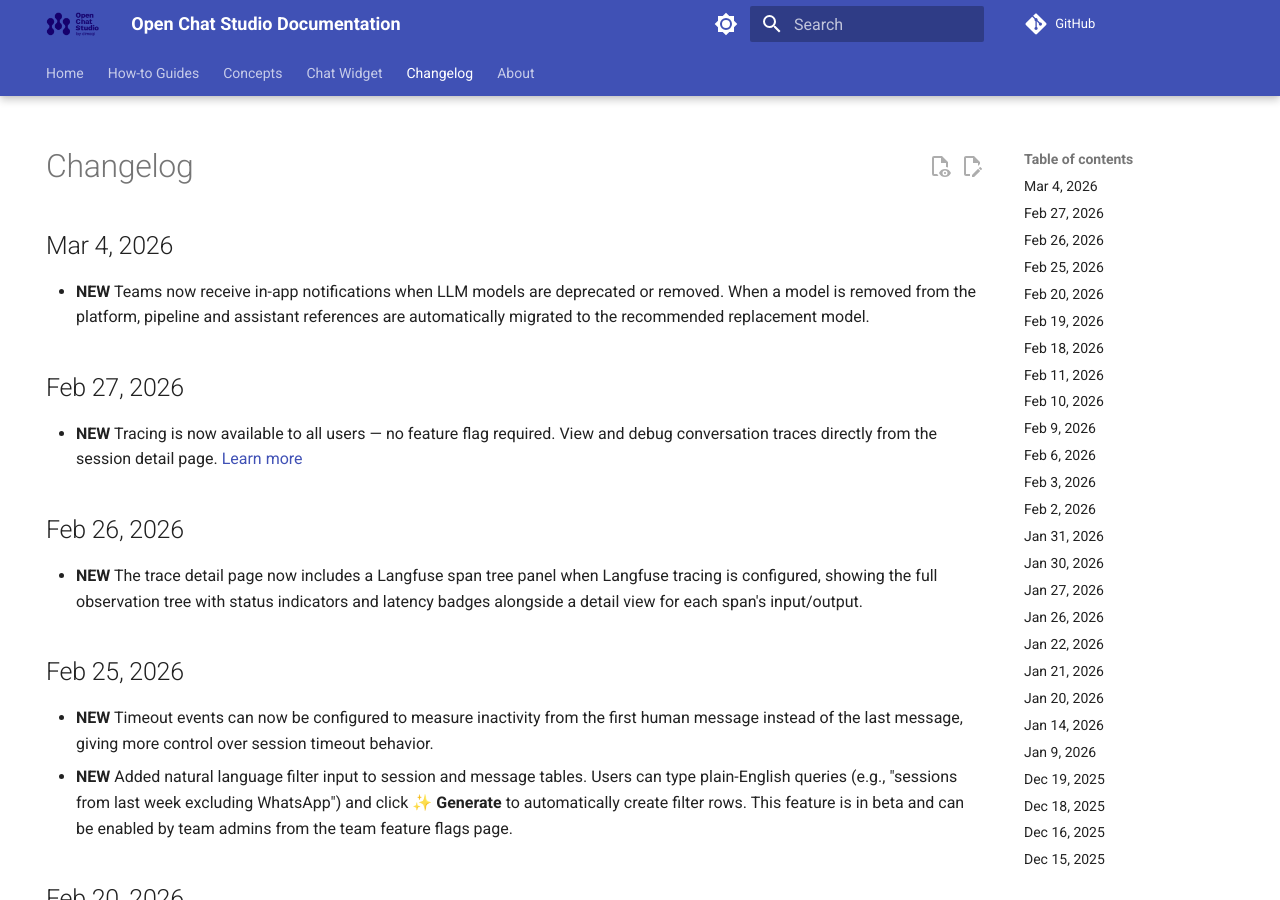
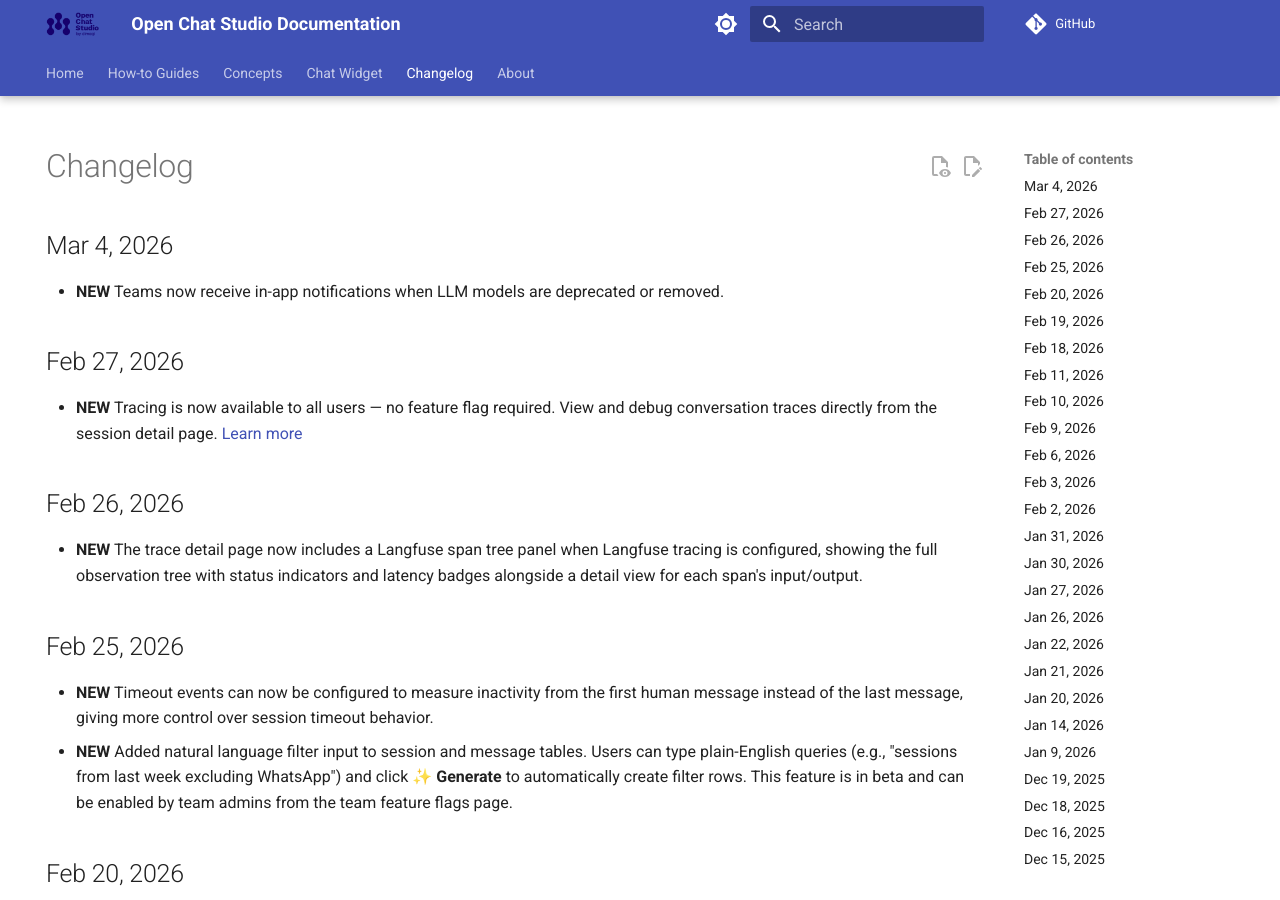
Before and after one commit to dimagi/open-chat-studio-docs, an MkDocs documentation site: the page built from docs/changelog.md, in a window 1280 px wide and 900 px high. Built offline with MkDocs 1.6.1 and Material for MkDocs 9.7.7, drawn with Linux system fonts in a browser that asks for light colours; a script that is not in the unit is left out; comment, search, counter and statistics services are not loaded.

Commit message:
Apply suggestions from code review

```diff
--- a/docs/changelog.md
+++ b/docs/changelog.md
@@ -5,7 +5,7 @@ hide:
 
 # Changelog
 ## Mar 4, 2026
-* **NEW** Teams now receive in-app notifications when LLM models are deprecated or removed. When a model is removed from the platform, pipeline and assistant references are automatically migrated to the recommended replacement model.
+* **NEW** Teams now receive in-app notifications when LLM models are deprecated or removed.
 
 ## Feb 27, 2026
 * **NEW** Tracing is now available to all users — no feature flag required. View and debug conversation traces directly from the session detail page. [Learn more](concepts/tracing.md)
```
Also changed, not shown: docs/concepts/llm.md (+1 -1 lines).
